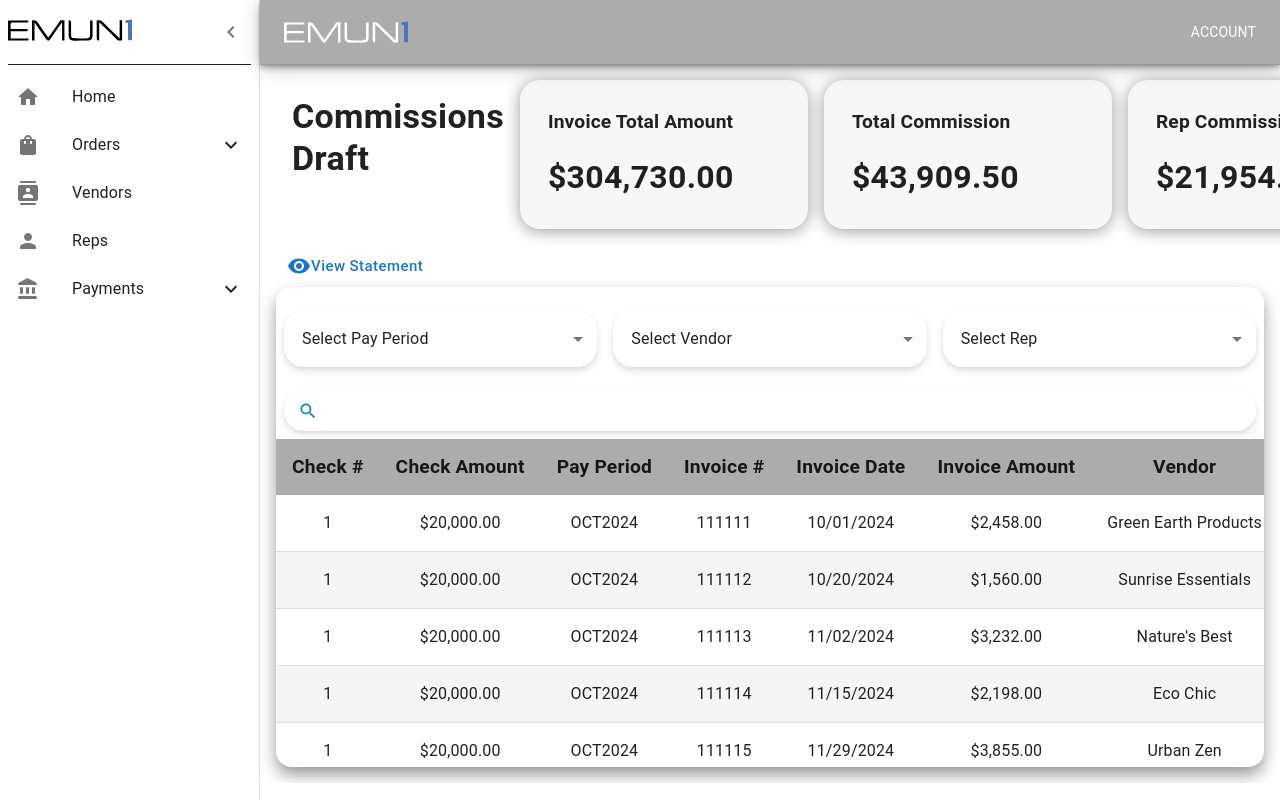
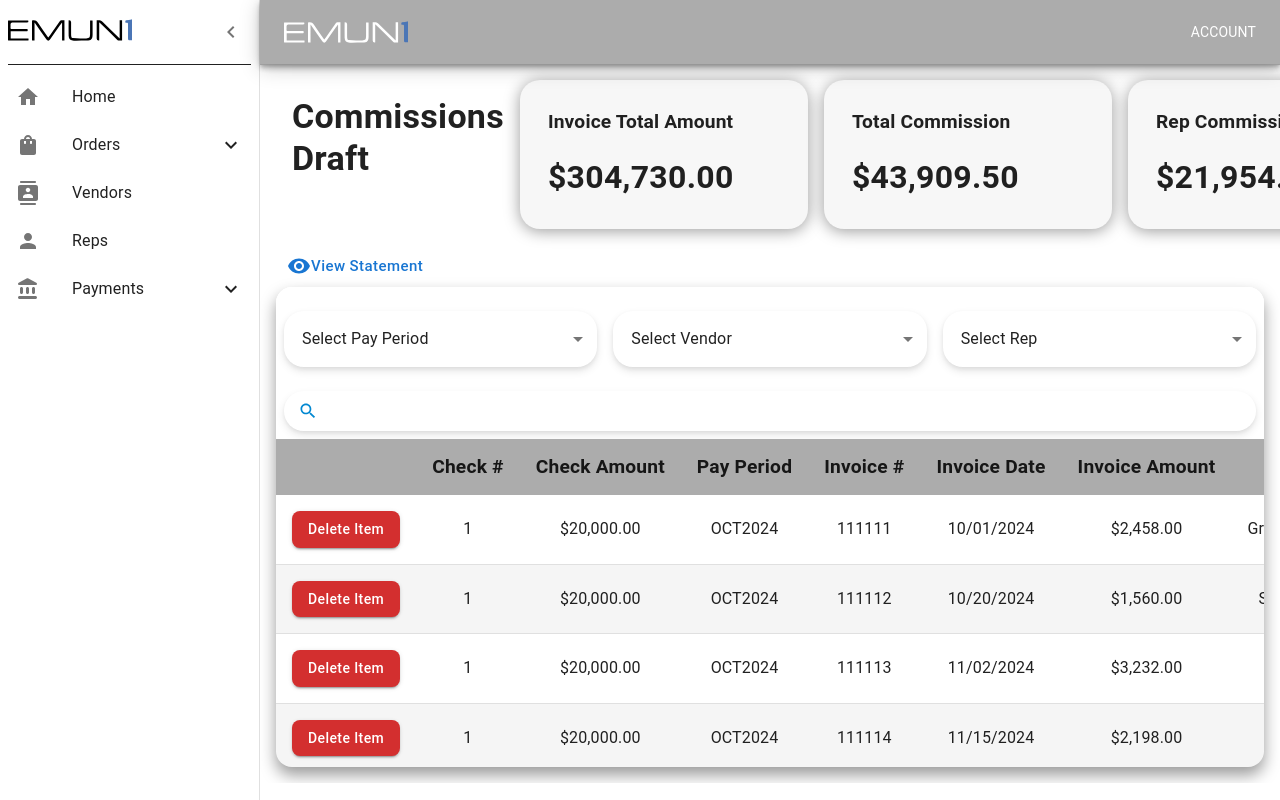
Before and after one commit to tydylanwalker/emun-demo, a Next.js app: page /payments/commissions-draft in a window 1280 px wide. Built offline with nearby package versions, Linux system fonts and the light colour scheme.

Commit message:
added ability to delete item from commissions draft table

```diff
--- a/src/components/payments/commissions-draft/CommissionsDraftTable.tsx
+++ b/src/components/payments/commissions-draft/CommissionsDraftTable.tsx
@@ -98,9 +98,9 @@ const commissionsHeader: ICommissionDraftHeader[] = [
 export function CommissionsDraftTable() {
   const [searchText, setSearchText] = useState('');
 
-  const rows = commissions;
   console.log(commissions);
-  const [filteredRows, setFilteredRows] = useState(rows);
+  const [rows, setRows] = useState(commissions);
+  const [filteredRows, setFilteredRows] = useState(commissions);
 
   const [vendor, setVendor] = useState('');
   const vendorOptions = vendorsMock.map((vendor) => vendor.vendorName);
@@ -164,6 +164,12 @@ export function CommissionsDraftTable() {
     );
   }, [filteredRows]);
 
+  const handleDeleteRow = (row: ICommissionDraft) => {
+    let items = rows;
+
+    setRows(items.filter((item) => item !== row));
+  };
+
   return (
     <>
       <Stack direction='row' justifyContent='space-between'>
@@ -217,6 +223,9 @@ export function CommissionsDraftTable() {
         <Table stickyHeader>
           <TableHead sx={{ bgcolor: 'secondary.main' }}>
             <TableRow>
+              <TableCell align={'center'} sx={{ fontSize: '1.2rem', fontWeight: 'bold', whiteSpace: 'nowrap' }}>
+                {/* Empty header for delete button */}
+              </TableCell>
               {commissionsHeader.map((header, index) => (
                 <TableCell
                   key={index}
@@ -230,7 +239,12 @@ export function CommissionsDraftTable() {
           </TableHead>
           <TableBody>
             {filteredRows.map((row, index) => (
-              <CommissionsDraftTableRow key={index} row={row} headers={commissionsHeader} />
+              <CommissionsDraftTableRow
+                key={index}
+                row={row}
+                headers={commissionsHeader}
+                handleDeleteRow={handleDeleteRow}
+              />
             ))}
           </TableBody>
         </Table>
--- a/src/components/payments/commissions-draft/CommissionsDraftTableRow.tsx
+++ b/src/components/payments/commissions-draft/CommissionsDraftTableRow.tsx
@@ -1,13 +1,15 @@
-import { Stack, TableCell, TableRow, Typography } from '@mui/material';
+import { Stack, TableCell, TableRow, Typography, Button } from '@mui/material';
 import { formatCellData } from '../../../functions/formatCellData';
 import { ICommissionDraft } from '../../../data/commissions';
 import { ICommissionDraftHeader } from './CommissionsDraftTable';
 import { SafetyDividerRounded } from '@mui/icons-material';
 import { useEffect, useState } from 'react';
+import { ConfirmDeleteModal } from '../../shared/ConfirmDeleteModal';
 
 export function CommissionsDraftTableRow(props: ICommissionsDraftTableRowProps) {
   const [totalCommissionAmount, setTotalCommissionAmount] = useState(0);
   const [repCommissionAmount, setRepCommissionAmount] = useState(0);
+  const [isModalOpen, setIsModalOpen] = useState(false);
 
   let commissionId = props.headers.find((header) => header.id === 'commissionAmount')?.id;
   let commissionTotal = commissionId ? parseFloat(props.row[commissionId].toString()) : 0.0;
@@ -26,8 +28,20 @@ export function CommissionsDraftTableRow(props: ICommissionsDraftTableRowProps)
     setTotalCommissionAmount((invoiceAmount * vendorCommission) / 100);
   }, [props.row]);
 
+  const handleDelete = (row: ICommissionDraft) => {
+    props.handleDeleteRow(row);
+    setIsModalOpen(false); // Close the modal
+  };
+
   return (
-    <TableRow sx={{ bgcolor: props.color, whiteSpace: 'nowrap' }}>
+    <TableRow sx={{ bgcolor: props.color, whiteSpace: 'nowrap', alignItems: 'center' }}>
+      <TableCell align={'center'}>
+        <Stack direction='row' gap={1} alignItems='center' justifyContent='space-around'>
+          <Button variant='contained' color='error' onClick={() => setIsModalOpen(true)}>
+            Delete Item
+          </Button>
+        </Stack>
+      </TableCell>
       {props.headers.map((header, index) => (
         <TableCell key={index} align={header.align || 'center'}>
           <Stack direction='row' gap={1} alignItems='center' justifyContent='space-around'>
@@ -44,6 +58,12 @@ export function CommissionsDraftTableRow(props: ICommissionsDraftTableRowProps)
           </Stack>
         </TableCell>
       ))}
+
+      <ConfirmDeleteModal
+        isOpen={isModalOpen}
+        onRequestClose={() => setIsModalOpen(false)}
+        onConfirm={() => handleDelete(props.row)}
+      />
     </TableRow>
   );
 }
@@ -52,4 +72,5 @@ interface ICommissionsDraftTableRowProps {
   color?: string;
   row: ICommissionDraft;
   headers: ICommissionDraftHeader[];
+  handleDeleteRow: (row: ICommissionDraft) => void;
 }
--- /dev/null
+++ b/src/components/shared/ConfirmDeleteModal.tsx
@@ -0,0 +1,52 @@
+import { CloseRounded } from '@mui/icons-material';
+import { Modal, Stack, Typography, Button } from '@mui/material';
+import { ReactNode } from 'react';
+import Dialog from '@mui/material/Dialog';
+import DialogActions from '@mui/material/DialogActions';
+import DialogContent from '@mui/material/DialogContent';
+import DialogContentText from '@mui/material/DialogContentText';
+import DialogTitle from '@mui/material';
+
+const modalStyles = {
+  position: 'absolute',
+  top: '50%',
+  left: '50%',
+  transform: 'translate(-50%, -50%)',
+  minWidth: '30vw',
+  maxHeight: '90vh',
+  bgcolor: 'secondary.main',
+  borderRadius: 5,
+  boxShadow: 24,
+};
+
+export function ConfirmDeleteModal(props: IConfirmDeleteModalProps) {
+  return (
+    <Dialog open={props.isOpen} onClose={props.onRequestClose}>
+      <Typography
+        fontSize='1.25rem'
+        textTransform='uppercase'
+        fontWeight='bold'
+        sx={{ paddingLeft: '20px', paddingRight: '20px', paddingTop: '20px' }}
+      >
+        Confirm Delete
+      </Typography>
+      <DialogContent>
+        <DialogContentText>Are you sure you want to delete this commissions draft?</DialogContentText>
+      </DialogContent>
+      <DialogActions>
+        <Button onClick={props.onRequestClose} color='primary'>
+          Cancel
+        </Button>
+        <Button onClick={props.onConfirm} color='error'>
+          Delete
+        </Button>
+      </DialogActions>
+    </Dialog>
+  );
+}
+
+interface IConfirmDeleteModalProps {
+  isOpen: boolean;
+  onRequestClose: () => void;
+  onConfirm: () => void;
+}
```
